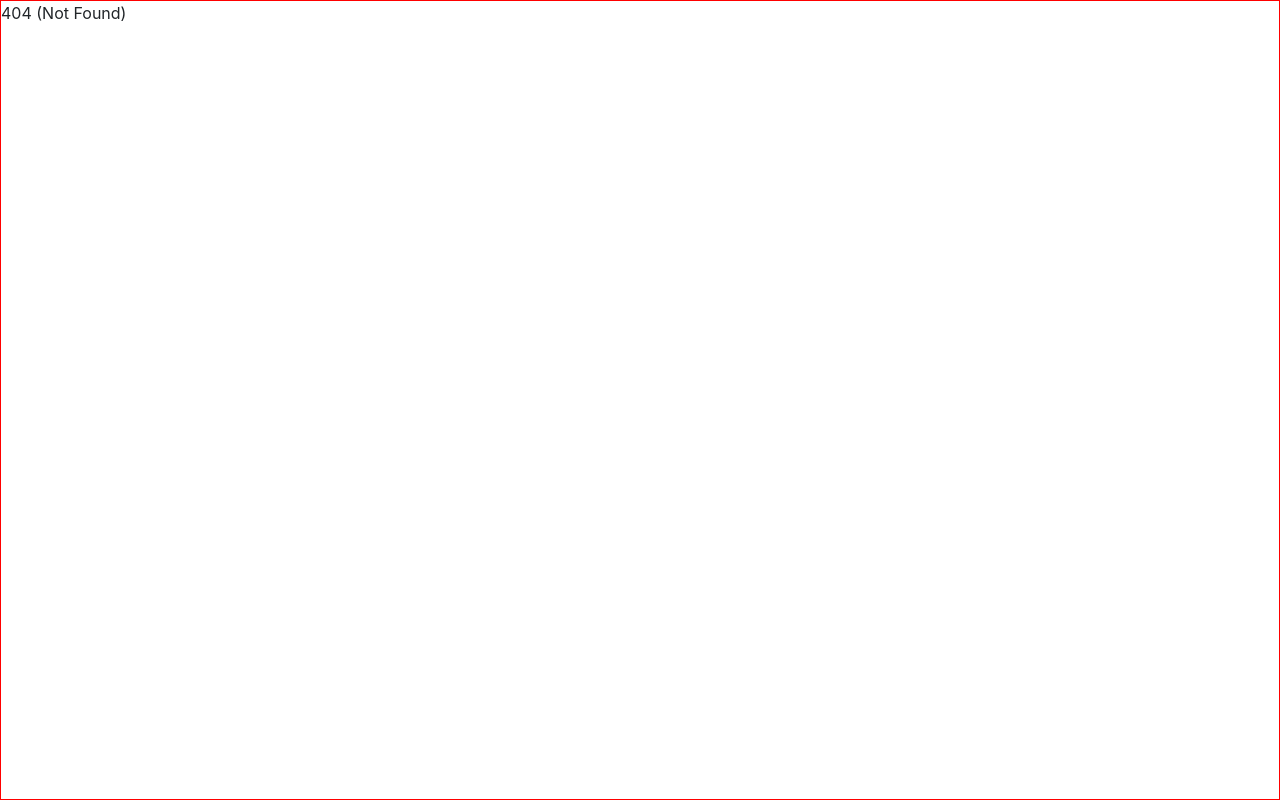
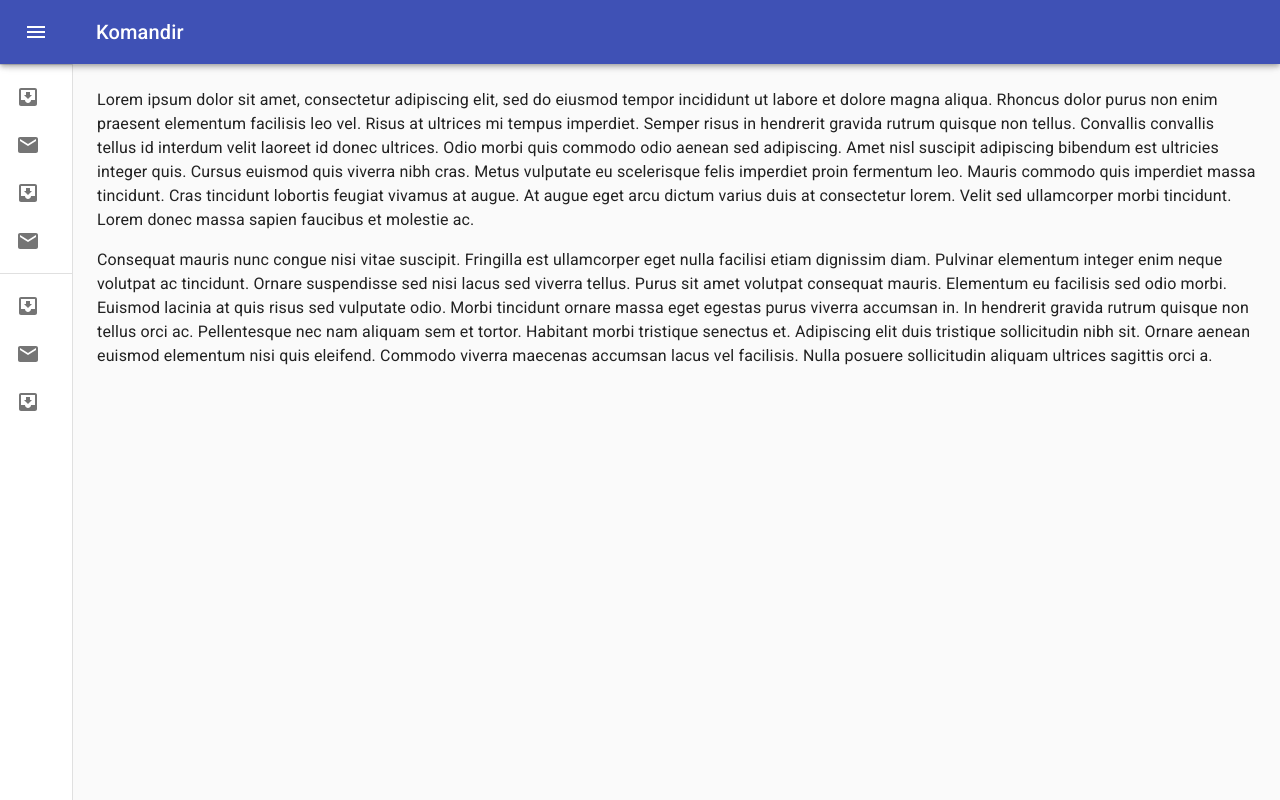
Before and after one commit to apolezhaev/komandir, a React (Create React App) app in the folder wwwroot/: page /komandir in a window 1280 px wide. Before the commit this address had no page. Built offline with nearby package versions, Linux system fonts and the light colour scheme.

Commit message:
Removed react-bootstrap, added @material-ui

```diff
--- a/wwwroot/package.json
+++ b/wwwroot/package.json
@@ -3,12 +3,12 @@
   "version": "0.1.0",
   "private": true,
   "dependencies": {
+    "@material-ui/core": "^4.9.2",
+    "@material-ui/icons": "^4.9.1",
     "@testing-library/jest-dom": "^4.2.4",
     "@testing-library/react": "^9.4.0",
     "@testing-library/user-event": "^7.2.1",
-    "bootstrap": "^4.4.1",
     "react": "^16.12.0",
-    "react-bootstrap": "^1.0.0-beta.16",
     "react-dom": "^16.12.0",
     "react-router-dom": "^5.1.2",
     "react-scripts": "3.3.1"
--- a/wwwroot/public/index.html
+++ b/wwwroot/public/index.html
@@ -7,12 +7,8 @@
     <meta name="theme-color" content="#000000" />
     <link rel="apple-touch-icon" href="%PUBLIC_URL%/logo192.png" />
     <link rel="manifest" href="%PUBLIC_URL%/manifest.json" />
-    <link
-      rel="stylesheet"
-      href="https://maxcdn.bootstrapcdn.com/bootstrap/4.3.1/css/bootstrap.min.css"
-      integrity="sha384-ggOyR0iXCbMQv3Xipma34MD+dH/1fQ784/j6cY/iJTQUOhcWr7x9JvoRxT2MZw1T"
-      crossorigin="anonymous"
-    />
+    <link rel="stylesheet" href="https://fonts.googleapis.com/css?family=Roboto:300,400,500,700&display=swap" />
+    <link rel="stylesheet" href="https://fonts.googleapis.com/icon?family=Material+Icons" />
     <title>Komandir</title>
   </head>
   <body>
--- a/wwwroot/src/App.js
+++ b/wwwroot/src/App.js
@@ -1,25 +1,23 @@
 import React from 'react';
 import './App.css';
-import LeftPane from './components/LeftPane';
-import CenterPane from './components/CenterPane';
 import NotFound from './components/NotFound';
 import { BrowserRouter, Switch, Route } from 'react-router-dom';
+import MiniDrawer from './components/MiniDrawer';
 
 
 function App() {
   return (
     <BrowserRouter>
-      <div class="layout">
+      <>
         <Switch>
-          <Route path="/about">
-            <LeftPane/>
-            <CenterPane />
+          <Route path="/komandir">
+            <MiniDrawer/>
           </Route>
           <Route path="*">
             <NotFound/>
           </Route>
         </Switch>
-      </div>
+      </>
     </BrowserRouter>
   );
 }
--- a/wwwroot/src/components/CenterPane.js
+++ /dev/null
@@ -1,16 +0,0 @@
-import React from 'react';
-import Button from 'react-bootstrap/Button';
-import Alert from 'react-bootstrap/Alert';
-
-function CenterPane() {
-    return (
-      <div class="center-pane">
-          <Alert variant="success">
-            Успешно.
-          </Alert>
-          <Button>Привет, мир</Button>
-      </div>
-    );
-}
-
-export default CenterPane;
--- a/wwwroot/src/components/LeftPane.js
+++ /dev/null
@@ -1,11 +0,0 @@
-import React from 'react';
-
-function LeftPane() {
-    return (
-      <div class="left-pane">
-          Left Pane
-      </div>
-    );
-}
-
-export default LeftPane;
--- /dev/null
+++ b/wwwroot/src/components/MiniDrawer.js
@@ -0,0 +1,190 @@
+import React from 'react';
+import clsx from 'clsx';
+import { makeStyles, useTheme } from '@material-ui/core/styles';
+import Drawer from '@material-ui/core/Drawer';
+import AppBar from '@material-ui/core/AppBar';
+import Toolbar from '@material-ui/core/Toolbar';
+import List from '@material-ui/core/List';
+import CssBaseline from '@material-ui/core/CssBaseline';
+import Typography from '@material-ui/core/Typography';
+import Divider from '@material-ui/core/Divider';
+import IconButton from '@material-ui/core/IconButton';
+import MenuIcon from '@material-ui/icons/Menu';
+import ChevronLeftIcon from '@material-ui/icons/ChevronLeft';
+import ChevronRightIcon from '@material-ui/icons/ChevronRight';
+import ListItem from '@material-ui/core/ListItem';
+import ListItemIcon from '@material-ui/core/ListItemIcon';
+import ListItemText from '@material-ui/core/ListItemText';
+import InboxIcon from '@material-ui/icons/MoveToInbox';
+import MailIcon from '@material-ui/icons/Mail';
+
+const drawerWidth = 240;
+
+const useStyles = makeStyles(theme => ({
+  root: {
+    display: 'flex',
+  },
+  appBar: {
+    zIndex: theme.zIndex.drawer + 1,
+    transition: theme.transitions.create(['width', 'margin'], {
+      easing: theme.transitions.easing.sharp,
+      duration: theme.transitions.duration.leavingScreen,
+    }),
+  },
+  appBarShift: {
+    marginLeft: drawerWidth,
+    width: `calc(100% - ${drawerWidth}px)`,
+    transition: theme.transitions.create(['width', 'margin'], {
+      easing: theme.transitions.easing.sharp,
+      duration: theme.transitions.duration.enteringScreen,
+    }),
+  },
+  menuButton: {
+    marginRight: 36,
+  },
+  hide: {
+    display: 'none',
+  },
+  drawer: {
+    width: drawerWidth,
+    flexShrink: 0,
+    whiteSpace: 'nowrap',
+  },
+  drawerOpen: {
+    width: drawerWidth,
+    transition: theme.transitions.create('width', {
+      easing: theme.transitions.easing.sharp,
+      duration: theme.transitions.duration.enteringScreen,
+    }),
+  },
+  drawerClose: {
+    transition: theme.transitions.create('width', {
+      easing: theme.transitions.easing.sharp,
+      duration: theme.transitions.duration.leavingScreen,
+    }),
+    overflowX: 'hidden',
+    width: theme.spacing(7) + 1,
+    [theme.breakpoints.up('sm')]: {
+      width: theme.spacing(9) + 1,
+    },
+  },
+  toolbar: {
+    display: 'flex',
+    alignItems: 'center',
+    justifyContent: 'flex-end',
+    padding: theme.spacing(0, 1),
+    ...theme.mixins.toolbar,
+  },
+  content: {
+    flexGrow: 1,
+    padding: theme.spacing(3),
+  },
+}));
+
+function MiniDrawer() {
+  const classes = useStyles();
+  const theme = useTheme();
+  const [open, setOpen] = React.useState(false);
+
+  const handleDrawerOpen = () => {
+    setOpen(true);
+  };
+
+  const handleDrawerClose = () => {
+    setOpen(false);
+  };
+
+  return (
+    <div className={classes.root}>
+      <CssBaseline />
+      <AppBar
+        position="fixed"
+        className={clsx(classes.appBar, {
+          [classes.appBarShift]: open,
+        })}
+      >
+        <Toolbar>
+          <IconButton
+            color="inherit"
+            aria-label="open drawer"
+            onClick={handleDrawerOpen}
+            edge="start"
+            className={clsx(classes.menuButton, {
+              [classes.hide]: open,
+            })}
+          >
+            <MenuIcon />
+          </IconButton>
+          <Typography variant="h6" noWrap>
+            Komandir
+          </Typography>
+        </Toolbar>
+      </AppBar>
+      <Drawer
+        variant="permanent"
+        className={clsx(classes.drawer, {
+          [classes.drawerOpen]: open,
+          [classes.drawerClose]: !open,
+        })}
+        classes={{
+          paper: clsx({
+            [classes.drawerOpen]: open,
+            [classes.drawerClose]: !open,
+          }),
+        }}
+      >
+        <div className={classes.toolbar}>
+          <IconButton onClick={handleDrawerClose}>
+            {theme.direction === 'rtl' ? <ChevronRightIcon /> : <ChevronLeftIcon />}
+          </IconButton>
+        </div>
+        <Divider />
+        <List>
+          {['Inbox', 'Starred', 'Send email', 'Drafts'].map((text, index) => (
+            <ListItem button key={text}>
+              <ListItemIcon>{index % 2 === 0 ? <InboxIcon /> : <MailIcon />}</ListItemIcon>
+              <ListItemText primary={text} />
+            </ListItem>
+          ))}
+        </List>
+        <Divider />
+        <List>
+          {['All mail', 'Trash', 'Spam'].map((text, index) => (
+            <ListItem button key={text}>
+              <ListItemIcon>{index % 2 === 0 ? <InboxIcon /> : <MailIcon />}</ListItemIcon>
+              <ListItemText primary={text} />
+            </ListItem>
+          ))}
+        </List>
+      </Drawer>
+      <main className={classes.content}>
+        <div className={classes.toolbar} />
+        <Typography paragraph>
+          Lorem ipsum dolor sit amet, consectetur adipiscing elit, sed do eiusmod tempor incididunt
+          ut labore et dolore magna aliqua. Rhoncus dolor purus non enim praesent elementum
+          facilisis leo vel. Risus at ultrices mi tempus imperdiet. Semper risus in hendrerit
+          gravida rutrum quisque non tellus. Convallis convallis tellus id interdum velit laoreet id
+          donec ultrices. Odio morbi quis commodo odio aenean sed adipiscing. Amet nisl suscipit
+          adipiscing bibendum est ultricies integer quis. Cursus euismod quis viverra nibh cras.
+          Metus vulputate eu scelerisque felis imperdiet proin fermentum leo. Mauris commodo quis
+          imperdiet massa tincidunt. Cras tincidunt lobortis feugiat vivamus at augue. At augue eget
+          arcu dictum varius duis at consectetur lorem. Velit sed ullamcorper morbi tincidunt. Lorem
+          donec massa sapien faucibus et molestie ac.
+        </Typography>
+        <Typography paragraph>
+          Consequat mauris nunc congue nisi vitae suscipit. Fringilla est ullamcorper eget nulla
+          facilisi etiam dignissim diam. Pulvinar elementum integer enim neque volutpat ac
+          tincidunt. Ornare suspendisse sed nisi lacus sed viverra tellus. Purus sit amet volutpat
+          consequat mauris. Elementum eu facilisis sed odio morbi. Euismod lacinia at quis risus sed
+          vulputate odio. Morbi tincidunt ornare massa eget egestas purus viverra accumsan in. In
+          hendrerit gravida rutrum quisque non tellus orci ac. Pellentesque nec nam aliquam sem et
+          tortor. Habitant morbi tristique senectus et. Adipiscing elit duis tristique sollicitudin
+          nibh sit. Ornare aenean euismod elementum nisi quis eleifend. Commodo viverra maecenas
+          accumsan lacus vel facilisis. Nulla posuere sollicitudin aliquam ultrices sagittis orci a.
+        </Typography>
+      </main>
+    </div>
+  );
+}
+
+export default MiniDrawer;
--- a/wwwroot/src/index.js
+++ b/wwwroot/src/index.js
@@ -1,7 +1,6 @@
 import React from 'react';
 import ReactDOM from 'react-dom';
 import './index.css';
-import 'bootstrap/dist/css/bootstrap.min.css';
 import App from './App';
 import * as serviceWorker from './serviceWorker';
 
```
Also changed, not shown: 1 other file (tests, documents, lock files or other folders).
